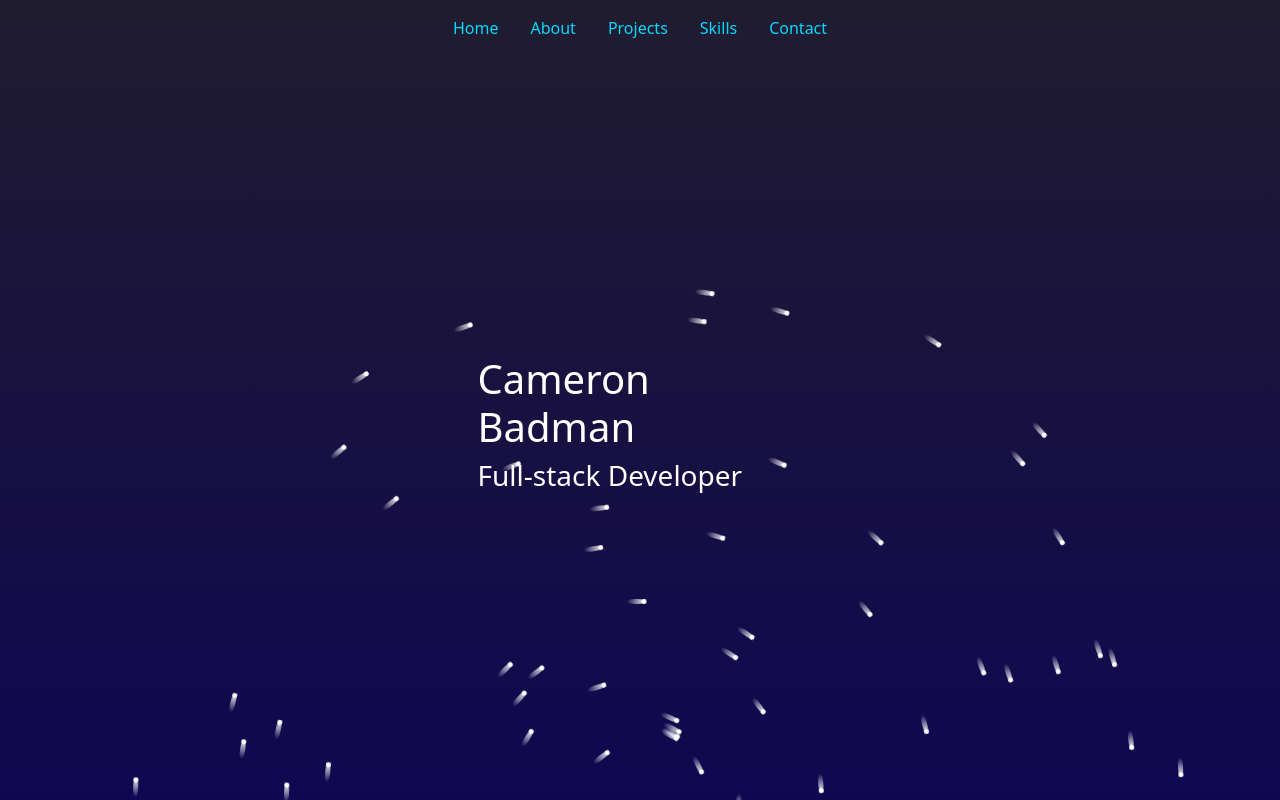
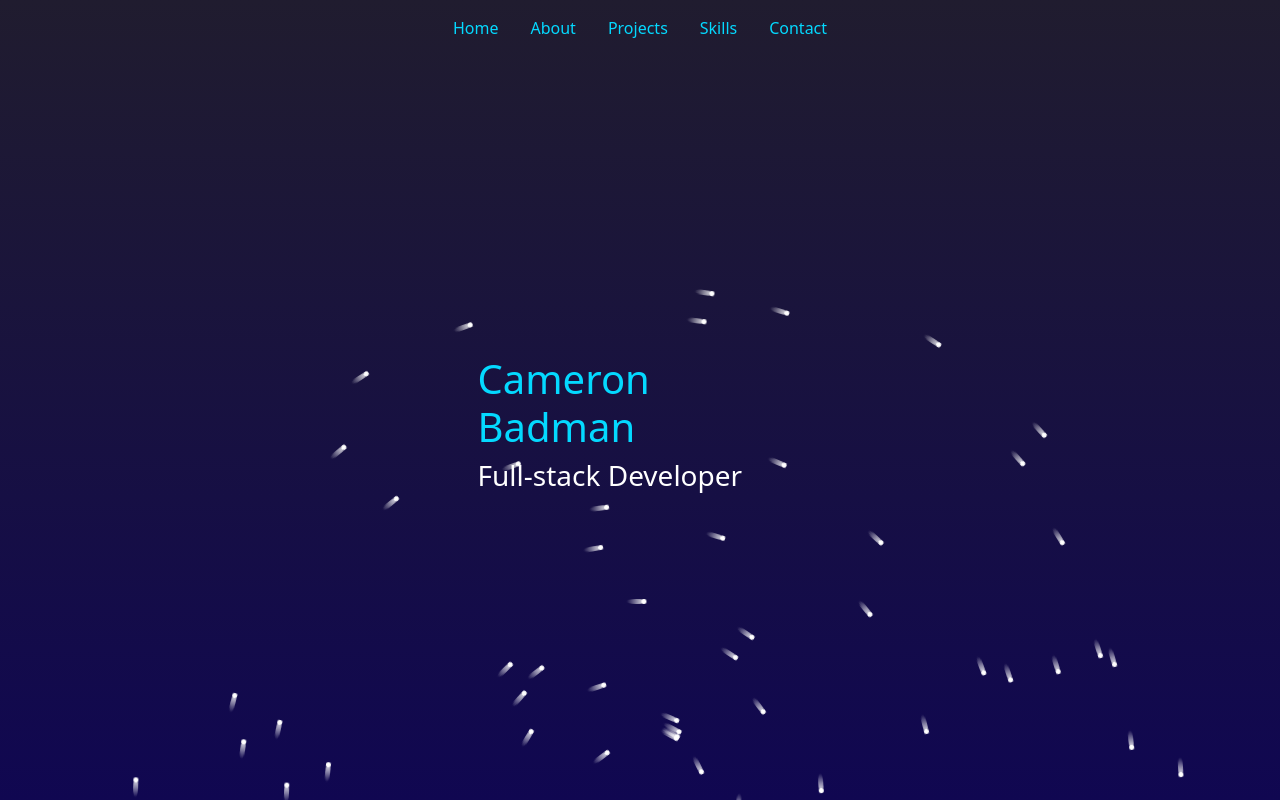
Before and after one commit to cameronbad/cameronbad.github.io, a PHP site: page / in a window 1280 px wide. Run offline with PHP 8.4, Linux system fonts and the light colour scheme; some libraries are stand-ins or nearby versions.

Commit message:
Minor issue fix
Fixed issue with background not going past the bottom of the viewport.

```diff
--- a/pages/home.html
+++ b/pages/home.html
@@ -1,4 +1,4 @@
 <div class="container-home position-absolute top-50 start-50 translate-middle m-auto">
-    <h1>Cameron Badman</h1>
+    <h1 class="primary-text">Cameron Badman</h1>
     <h3>Full-stack Developer</h3>
 </div>
--- a/pages/projects.html
+++ b/pages/projects.html
@@ -3,7 +3,7 @@
         <div class="container pt-3">
             <div class="row p-1">
                 <div class="col min-sm">
-                    <img src="\images\EduTestMoodBoard.png" alt="Moodboard" class="img-fluid mb-2">
+                    <img src="\images\EduTestMoodBoard.png" alt="Moodboard" class="img-fluid rounded mb-2">
                 </div>
                 <div class="col min-sm">
                     <h4 class="primary-text">EduTest</h4>
--- a/style.css
+++ b/style.css
@@ -2,10 +2,6 @@
     --rotation-time: 10s;
     --star-distance: 20px;
     --star-delay: 0s;
-}
-
-main {
-    background: linear-gradient(to bottom, #201c2f 0%, #100751 100%);
 }
 
 .primary-text {
@@ -49,10 +45,11 @@ main {
 }
 
 .background-box {
-    position: absolute;
+    position: fixed;
     top: 0;
     height: 100%;
     width: 100%;
+    background: linear-gradient(to bottom, #201c2f 0%, #100751 100%);
 }
 
 .container-home {
```
